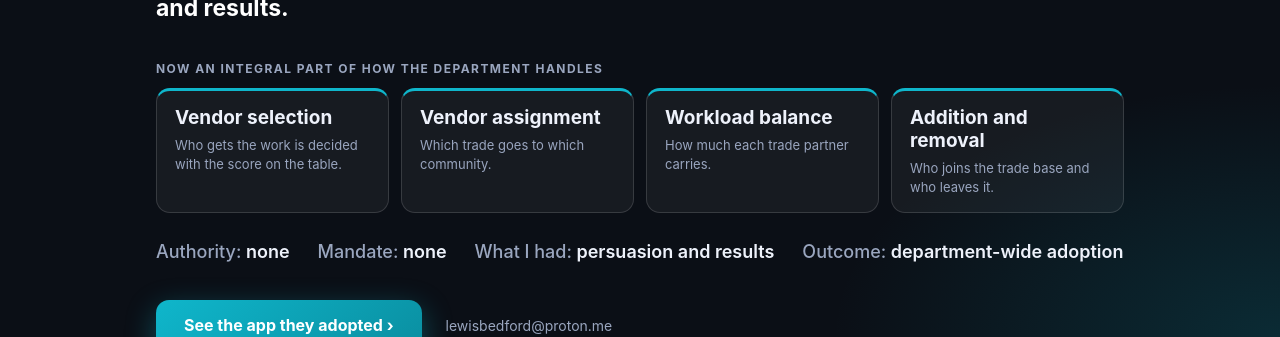
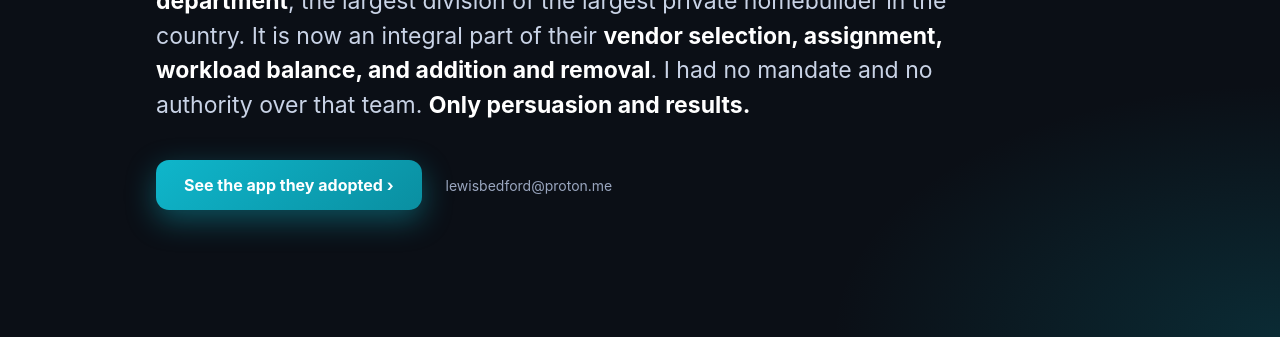
Before and after one commit to mustardspam/vtc-scorecard-demo, a plain HTML site: page index.html in a window 1280 px wide. Shown: the part 463-800 px from the top of the page. Drawn offline with Linux system fonts and the light colour scheme.

Commit message:
Trim the splash page to the core adoption statement
Co-Authored-By: Claude Fable 5.2 <noreply@anthropic.com>

```diff
--- a/index.html
+++ b/index.html
@@ -229,15 +229,7 @@ tr.vr:hover td{background:var(--panel2)}
   <div class="sp">
     <div class="who"><i></i>Lewis Bedford · VTC Scorecard</div>
     <h1>Anyone can build a tool.<br><span>I got a whole department to run on one.</span></h1>
-    <p class="lead">VTC Scorecard was <b>adopted by the Ashton Woods Houston purchasing department</b>, the largest division of the largest private homebuilder in the country. I had no mandate and no authority over that team. <b>Only persuasion and results.</b></p>
-    <div class="lbl2">Now an integral part of how the department handles</div>
-    <div class="pil">
-      <div><b>Vendor selection</b><span>Who gets the work is decided with the score on the table.</span></div>
-      <div><b>Vendor assignment</b><span>Which trade goes to which community.</span></div>
-      <div><b>Workload balance</b><span>How much each trade partner carries.</span></div>
-      <div><b>Addition and removal</b><span>Who joins the trade base and who leaves it.</span></div>
-    </div>
-    <div class="how"><span><s>Authority:</s> none</span><span><s>Mandate:</s> none</span><span><s>What I had:</s> persuasion and results</span><span><s>Outcome:</s> department-wide adoption</span></div>
+    <p class="lead">VTC Scorecard was <b>adopted by the Ashton Woods Houston purchasing department</b>, the largest division of the largest private homebuilder in the country. It is now an integral part of their <b>vendor selection, assignment, workload balance, and addition and removal</b>. I had no mandate and no authority over that team. <b>Only persuasion and results.</b></p>
     <div class="cta"><button id="enterBtn">See the app they adopted ›</button><a href="mailto:lewisbedford@proton.me">lewisbedford@proton.me</a></div>
   </div>
 </section>
```
